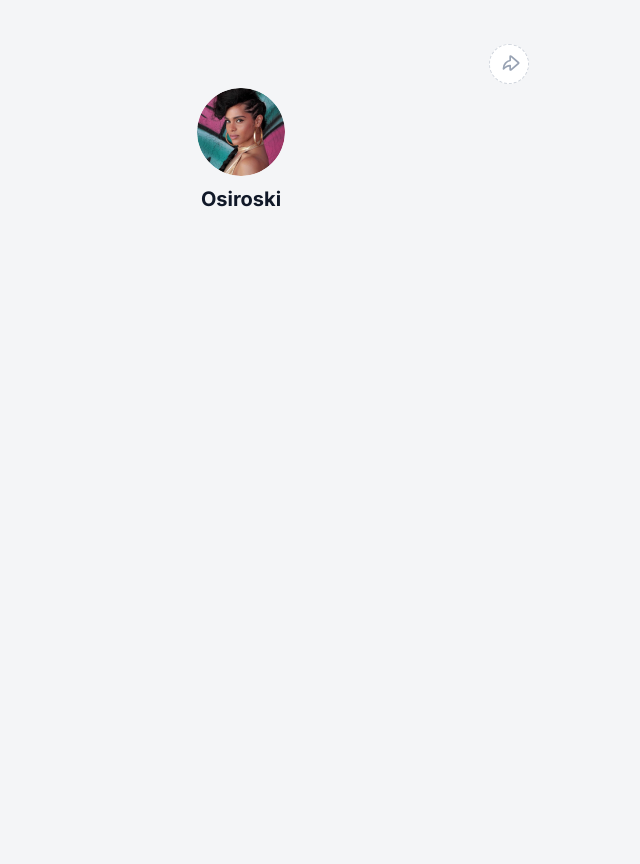
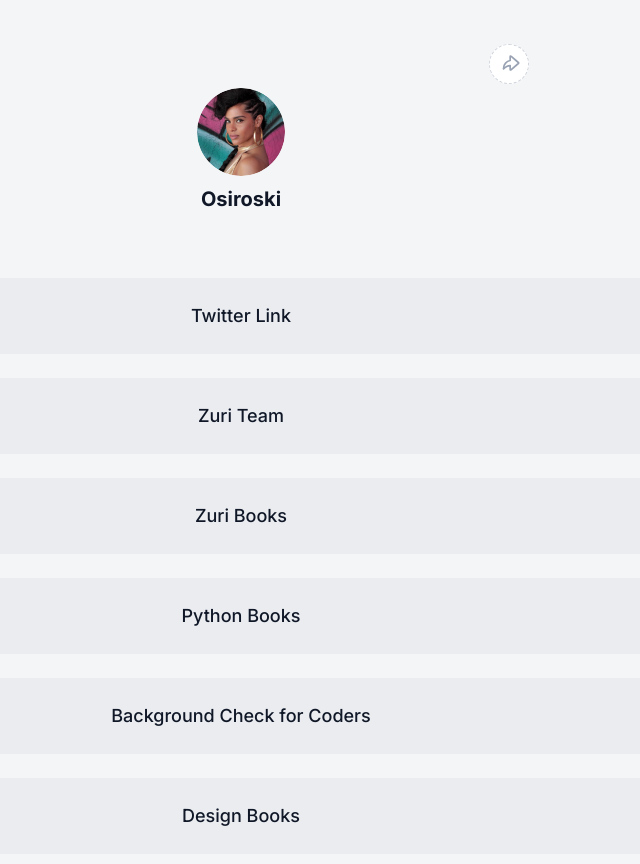
Before and after one commit to NoelOsiro/hngi, a React (Create React App) app: page / in a window 1280 px wide. Shown: the top 864 px of the page, without its empty margins (399-1039 px from the left). Before the commit the page ends 800 px from the top, so only its background shows below. Built offline with nearby package versions, Linux system fonts and the light colour scheme.

Commit message:
Added Links Section

```diff
--- a/public/index.html
+++ b/public/index.html
@@ -17,7 +17,7 @@
     <link rel="manifest" href="%PUBLIC_URL%/manifest.json" />
     <link rel="preconnect" href="https://fonts.googleapis.com">
 <link rel="preconnect" href="https://fonts.gstatic.com" crossorigin>
-<link href="https://fonts.googleapis.com/css2?family=Inter:wght@100;200;300;400;700;800;900&display=swap" rel="stylesheet">
+<link href="https://fonts.googleapis.com/css2?family=Inter:wght@100;200;300;400;500;600;700;800;900&display=swap" rel="stylesheet">
     <!--
       Notice the use of %PUBLIC_URL% in the tags above.
       It will be replaced with the URL of the `public` folder during the build.
--- a/src/App.tsx
+++ b/src/App.tsx
@@ -1,6 +1,7 @@
 import React from 'react';
 import { Container } from 'reactstrap';
 import './App.css';
+import LinkSection from './Components/LinkSection/LinkSection';
 import ProfileSection from './Components/ProfileSection/ProfileSection';
 
 
@@ -9,6 +10,7 @@ function App() {
     <Container >
       <div className='main-section p-4'>
         <ProfileSection/>
+        <LinkSection/>
       </div>
     </Container>
   );
--- /dev/null
+++ b/src/Components/LinkSection/Link.css
@@ -0,0 +1,43 @@
+.link {
+    box-sizing: border-box;
+    display: flex;
+    flex-direction: row;
+    justify-content: center;
+    align-items: center;
+    padding: 24px 32px;
+    gap: 8px;
+    height: 76px;
+    background: #EAECF0;
+    border: 1px solid #EAECF0;
+    border-radius: 8px;
+    text-align: center;
+    text-decoration: none;
+    margin-bottom: 24px;
+}
+
+.link>span {
+    height: 28px;
+    font-family: 'Inter';
+    font-style: normal;
+    font-weight: 500;
+    font-size: 18px;
+    line-height: 28px;
+    display: flex;
+    align-items: center;
+    text-align: center;
+    color: #101828;
+}
+
+.link:hover {
+    background: #D0D5DD;
+    border: 1px solid #D0D5DD;
+    box-shadow: 0px 1px 2px rgba(16, 24, 40, 0.05);
+    border-radius: 8px;
+}
+
+.link:focus {
+    background: #EAECF0;
+    border: 1px solid #98A2B3;
+    box-shadow: 0px 1px 2px rgba(16, 24, 40, 0.05), 0px 0px 0px 4px #EBE9FE;
+    border-radius: 8px;
+}
--- a/src/Components/LinkSection/LinkSection.tsx
+++ b/src/Components/LinkSection/LinkSection.tsx
@@ -1,9 +1,17 @@
 import React from 'react'
+import './Link.css';
 import { Row } from 'reactstrap'
 
 const LinkSection = () => {
   return (
-    <Row></Row>
+    <Row className='mt-5 p-3'>
+        <a className='link' href='/'><span>Twitter Link</span></a>
+        <a id='btn__zuri' className='link' href='https://training.zuri.team/'><span>Zuri Team</span></a>
+        <a id='books' className='link' href=' http://books.zuri.team'><span>Zuri Books</span></a>
+        <a id='book_python' className='link' href='https://books.zuri.team/python-for-beginners?ref_id=<yourslackname>'><span>Python Books</span></a>
+        <a id='pitch' className='link' href='https://background.zuri.team'><span>Background Check for Coders</span></a>
+        <a id='book_design' className='link' href='https://books.zuri.team/design-rules '><span>Design Books</span></a>
+    </Row>
   )
 }
 
--- a/src/Components/ProfileSection/ProfileSection.tsx
+++ b/src/Components/ProfileSection/ProfileSection.tsx
@@ -7,14 +7,17 @@ const ProfileSection = () => {
   return (
     <Row>
       <div className='profileImg mb-2'>
-            <img src={profpic} alt='' id='profile_img'/>
+        <img src={profpic} alt='' id='profile_img' />
       </div>
       <div className='text-center' >
         <div id='twitter'>Osiroski</div>
       </div>
+      <div className='text-center' hidden >
+        <div id='slack'>Osiroski</div>
+      </div>
       <div className='avatar_share'>
         <div className='share_06'>
-            <IconMenu id='shareButton'/>
+          <IconMenu id='shareButton' />
         </div>
       </div>
     </Row>
```
Lines whose indentation alone changed are shown as unchanged.
